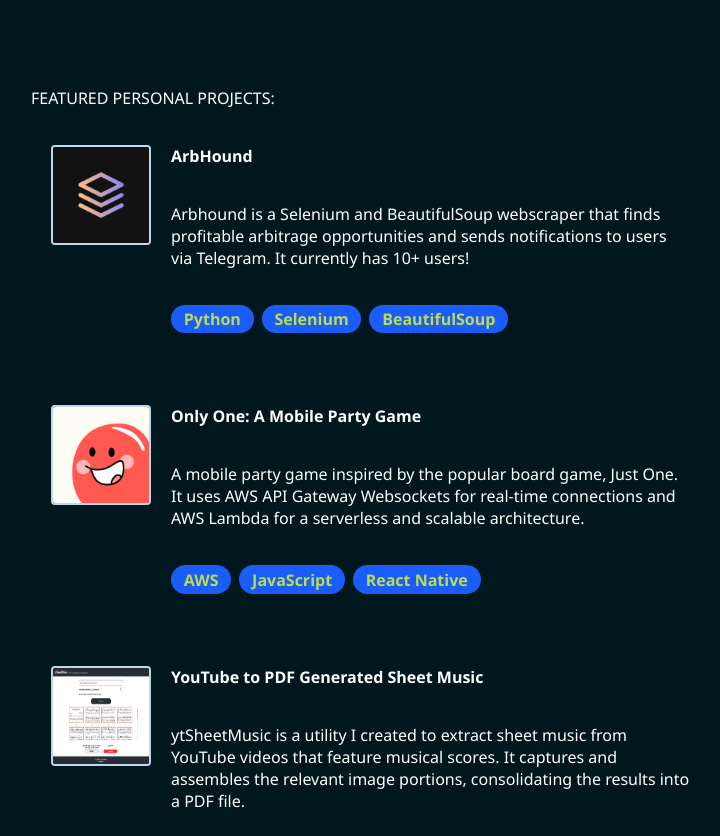
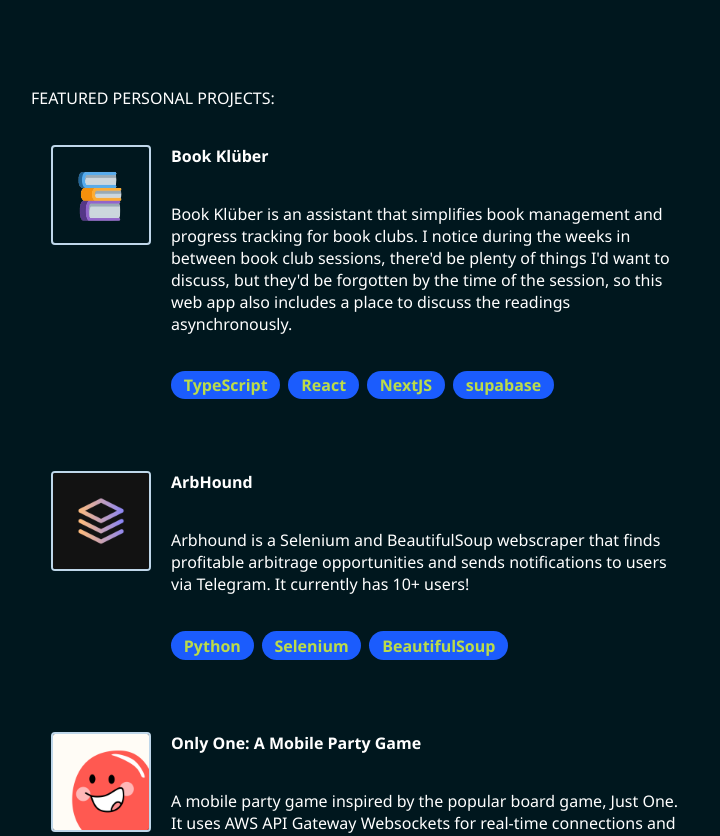
Before and after one commit to Wubaboo/website, a React (Create React App) app: page /#/ in a window 1280 px wide. Shown: the part 740-1576 px from the top of the page, without its empty margins (289-1009 px from the left). Built offline with nearby package versions, Linux system fonts and the light colour scheme.

Commit message:
Add kluber to projects

```diff
--- a/src/data/projects.js
+++ b/src/data/projects.js
@@ -1,4 +1,12 @@
 export const projects = [
+  {
+    title: "Book Klüber",
+    description:
+      "Book Klüber is an assistant that simplifies book management and progress tracking for book clubs. I notice during the weeks in between book club sessions, there'd be plenty of things I'd want to discuss, but they'd be forgotten by the time of the session, so this web app also includes a place to discuss the readings asynchronously.",
+    technologies: ["TypeScript", "React", "NextJS", "supabase"],
+    link: "https://kluber.vercel.app",
+    image: process.env.PUBLIC_URL + "/assets/img/kluber.png",
+  },
   {
     title: "ArbHound",
     description:
```
Also changed, not shown: public/assets/img/kluber.png (added).
